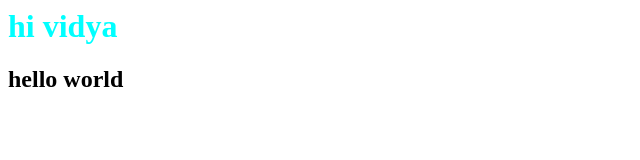
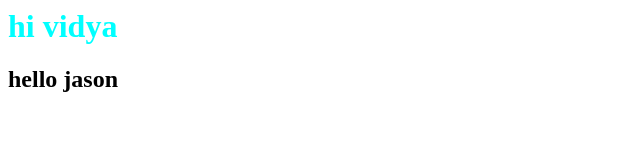
Before and after one commit to vidya72/tributepage, a plain HTML site: page index.html in a window 1280 px wide. Shown: the full height of the page, 0-640 px from the left. Drawn offline with Linux system fonts and the light colour scheme.

Commit message:
changed text

```diff
--- a/index.html
+++ b/index.html
@@ -9,7 +9,7 @@
     </head>
     <body>
         <h1>hi vidya</h1>
-        <h2>hello world</h2>
+        <h2>hello jason</h2>
         <script src="app.js"></script>
     </body>
 </html>
```
